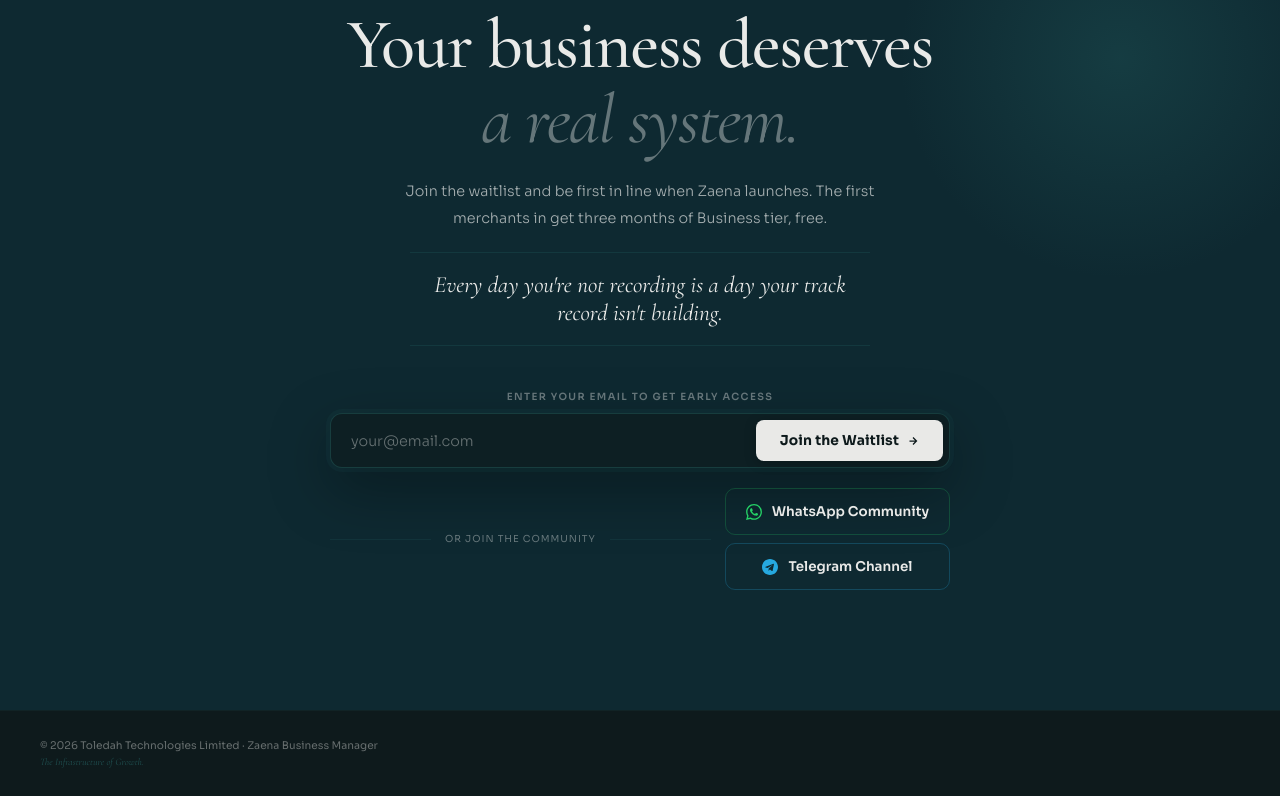
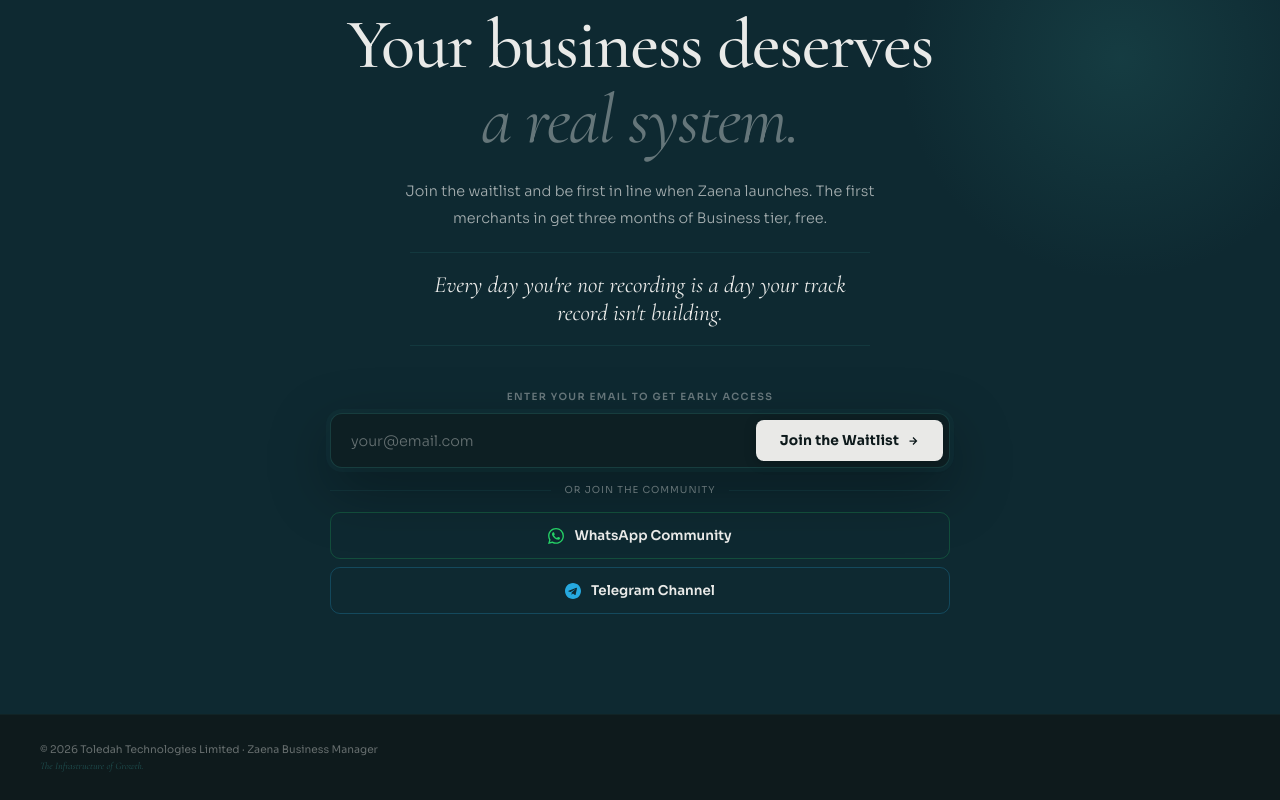
Before and after one commit to Evanometre/toledah-web, an Eleventy site: page zaena.html in a window 1280 px wide. Shown: the part 5198-5998 px from the top of the page. Built offline with nearby package versions, Linux system fonts and the light colour scheme; Eleventy itself is replaced by a stand-in of ours; files that its build step writes are made by us from their sources; files whose address does not match are found by name.

Commit message:
Update zaena.html

```diff
--- a/zaena.html
+++ b/zaena.html
@@ -1222,11 +1222,14 @@
             You're on the list. We'll reach out when Zaena launches.
         </div>
 
-        <div class="cta-divider" aria-hidden="true">
-            <span class="cta-divider-line"></span>
-            <span class="cta-divider-text">or join the community</span>
-            <span class="cta-divider-line"></span>
-        <div style="display:flex; flex-direction:column; gap:8px;">
+         <div class="or-row" aria-hidden="true">
+        <span class="or-line"></span>
+        <span class="or-text">or join the community</span>
+        <span class="or-line"></span>
+    </div>
+
+    <div style="display:flex; flex-direction:column; gap:8px;">
+
 
         <a href="https://chat.whatsapp.com/LUqBmFgqQIL7sHntlU9CuB?mode=gi_t"
             target="_blank" rel="noopener noreferrer" class="wa-btn"
```
